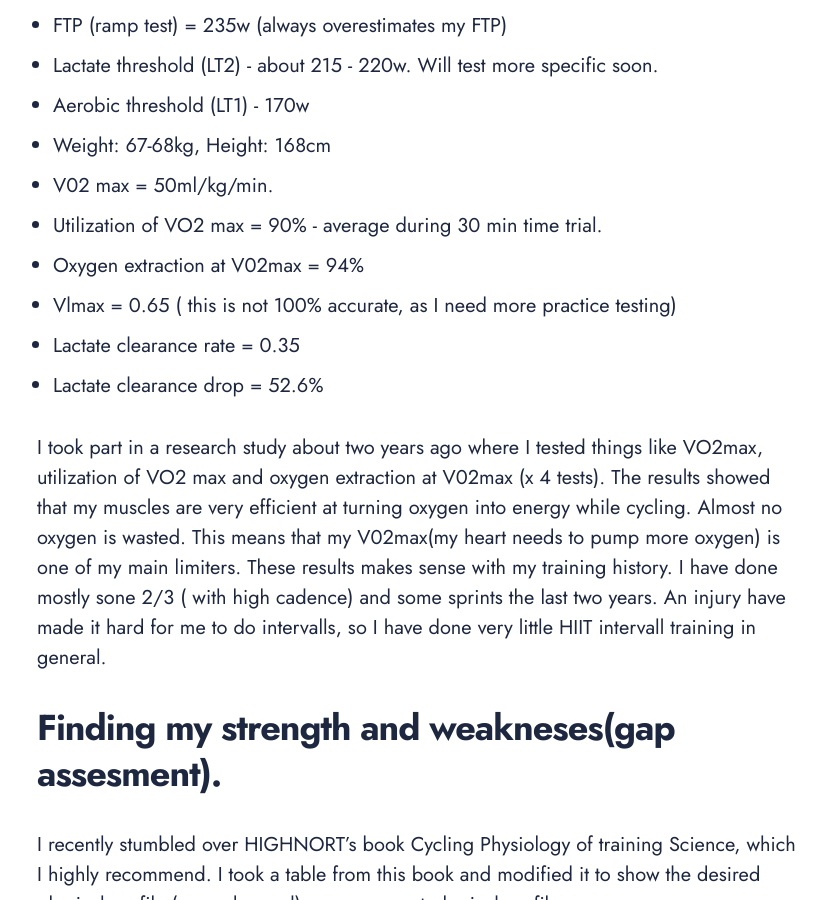
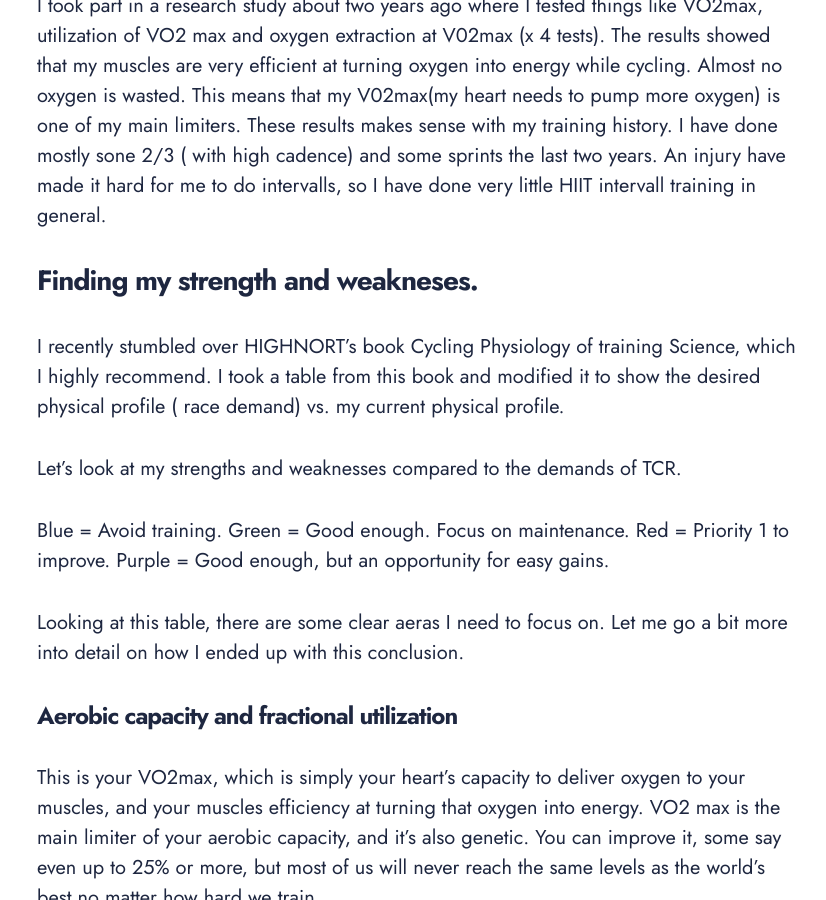
Before and after one commit to BikeToExplore/web, a Jekyll site: the page built from _posts/2023-12-19-endretnavn.md, in a window 1280 px wide and 900 px high, scrolled down 2904 px. Shown: the whole window, without its empty margins (223-1049 px from the left). Built offline with Jekyll 4.4.1, drawn with Linux system fonts in a browser that asks for light colours; nearby versions of some CDN libraries; our own code applies the rules of GitHub Pages for plain Markdown files; some of the changed text lies outside the part shown.

Commit message:
Update 2023-12-19-endretnavn.md

```diff
--- a/_posts/2023-12-19-endretnavn.md
+++ b/_posts/2023-12-19-endretnavn.md
@@ -32,7 +32,7 @@ But how do you train for a race like TCR?
 The first thing I did was to gather as much info as possible about the physical demands of the race. Then I wrote down my current physical profile to find gaps I need to improve.
 
 
-# Physical race demands:
+### Physical race demands:
 
 - Duration: Multiple days, 18-20 hours a day on the bike
 - Intensity: Mostly below LT1 (aerobic threshold).
@@ -45,7 +45,7 @@ The first thing I did was to gather as much info as possible about the physical
 
 
 
-# Where am I as an athlete?
+### Where am I as an athlete?
 
 - I always loved cycling, and always had a bike.
 - My main sport growing up was soccer.
@@ -77,7 +77,7 @@ The first thing I did was to gather as much info as possible about the physical
 I took part in a research study about two years ago where I tested things like VO2max, utilization of VO2 max and oxygen extraction at V02max (x 4 tests). The results showed that my muscles are very efficient at turning oxygen into energy while cycling. Almost no oxygen is wasted. This means that my V02max(my heart needs to pump more oxygen) is one of my main limiters. These results makes sense with my training history. I have done mostly sone 2/3 ( with high cadence) and some sprints the last two years. An injury have made it hard for me to do intervalls, so I have done very little HIIT intervall training in general.
 
 
-# Finding my strength and weakneses(gap assesment).
+## Finding my strength and weakneses.
 
 I recently stumbled over HIGHNORT’s book Cycling Physiology of training Science, which I highly recommend. I took a table from this book and modified it to show the desired physical profile ( race demand) vs. my current physical profile.
 
@@ -103,7 +103,7 @@ Purple = Good enough, but an opportunity for easy gains.
 Looking at this table, there are some clear aeras I need to focus on. Let me go a bit more into detail on how I ended up with this conclusion.
 
 
-# Aerobic capacity and fractional utilization
+### Aerobic capacity and fractional utilization
 
 This is your VO2max, which is simply your heart's capacity to deliver oxygen to your muscles, and your muscles efficiency at turning that oxygen into energy.
 VO2 max is the main limiter of your aerobic capacity, and it’s also genetic. You can improve it, some say even up to 25% or more, but most of us will never reach the same levels as the world's best no matter how hard we train.
@@ -118,7 +118,7 @@ Your fractional utilization goes down as duration goes up. This is highly traina
 My ranking of myself is based on my high fractional utilization and a decent, but not great V02max. I have done very few V02max workouts the last few years (or ever), which has made V02max my limiter. There is definitely room for improvement here, and some should be relatively easy gains.
 
 
-# Fat oxidation:
+### Fat oxidation:
 
 There are several studies showing that women naturally seem to be more efficient at using fat as fuel, and that this might be the reason why we are competitive with men in ultra long endurance events.
 
@@ -134,11 +134,11 @@ TCR has a lot of climbing. I know that I can climb most climbs at around 200w. S
 
 LT1 is limited by LT2 ( anaerobic threshold), so you still need a good LT2..
 
-# Vlamax
+### Vlamax
 
 
 
-# Endurance
+### Endurance
 
 This is about muscular endurance, fatigue resistance and work economy.
 
@@ -149,7 +149,7 @@ My muscular endurance is however bad. I have a natural high cadence (90), and th
 
 
 
-# Strength/mobility
+### Strength/mobility
 
 Spending 18-20 hours on the bike, day inn and day out is fatiguing for the whole body, not just the legs.
 
@@ -188,7 +188,7 @@ I also have to be patiant and disciplined, and not try everything at once. It ca
 
 
 
-# Phase 1: Increase muscular endurance, start strenght traiing and lower Vlamax
+### Phase 1: Increase muscular endurance, start strenght traiing and lower Vlamax
 
 I see muscular endurance as my biggest weakness. This is also closely linked to strenght training and Vlamax.
 
@@ -218,7 +218,7 @@ I have not yet decided if I want to do V02max during this phase. My priority 1 w
 
 
 
-## Phase 2: Fatigue resistance, V02max and some test racing.
+### Phase 2: Fatigue resistance, V02max and some test racing.
 
 This phase might change based on what I learn from phase 1.
 
@@ -244,7 +244,7 @@ I also plan to do some local brevets, hopefully with friends. I don't see this a
 
 
 
-## Phase 3: Peaking for the big race
+### Phase 3: Peaking for the big race
 
 I have not yet done any research on how to peak for something like this, but I definitly want to be fresh at the start. Both physically and mentally. Especially mentally.
 
```
Also changed, not shown: other parts of _posts/2023-12-19-endretnavn.md (+2 -2 lines).
